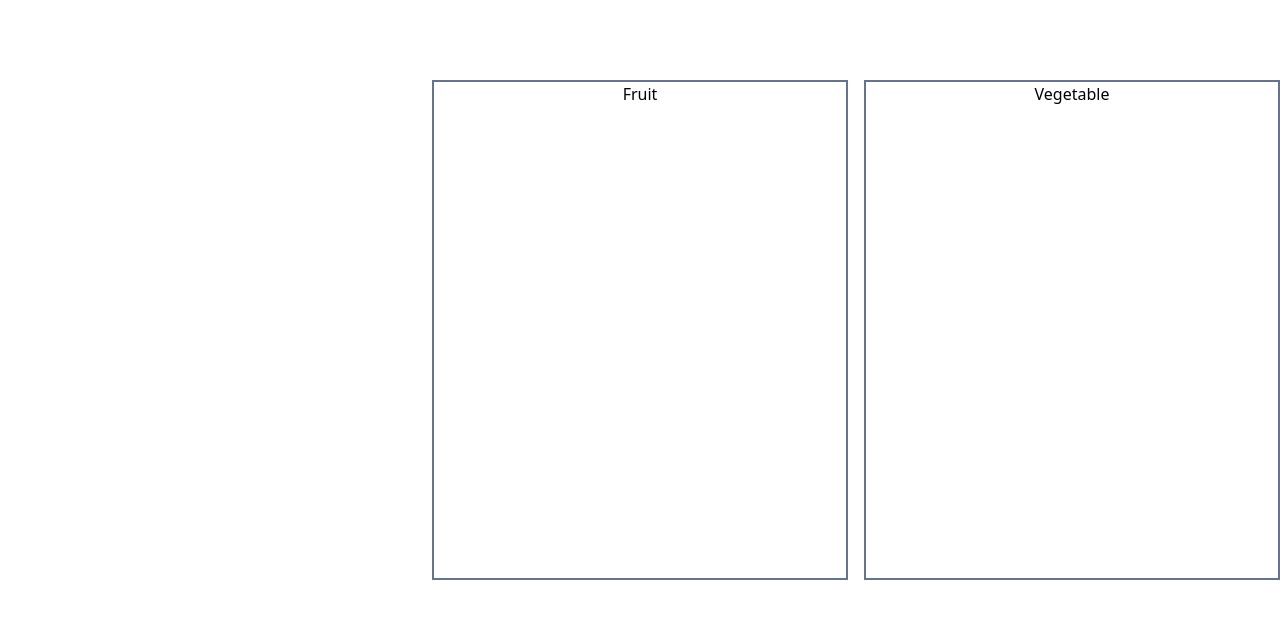
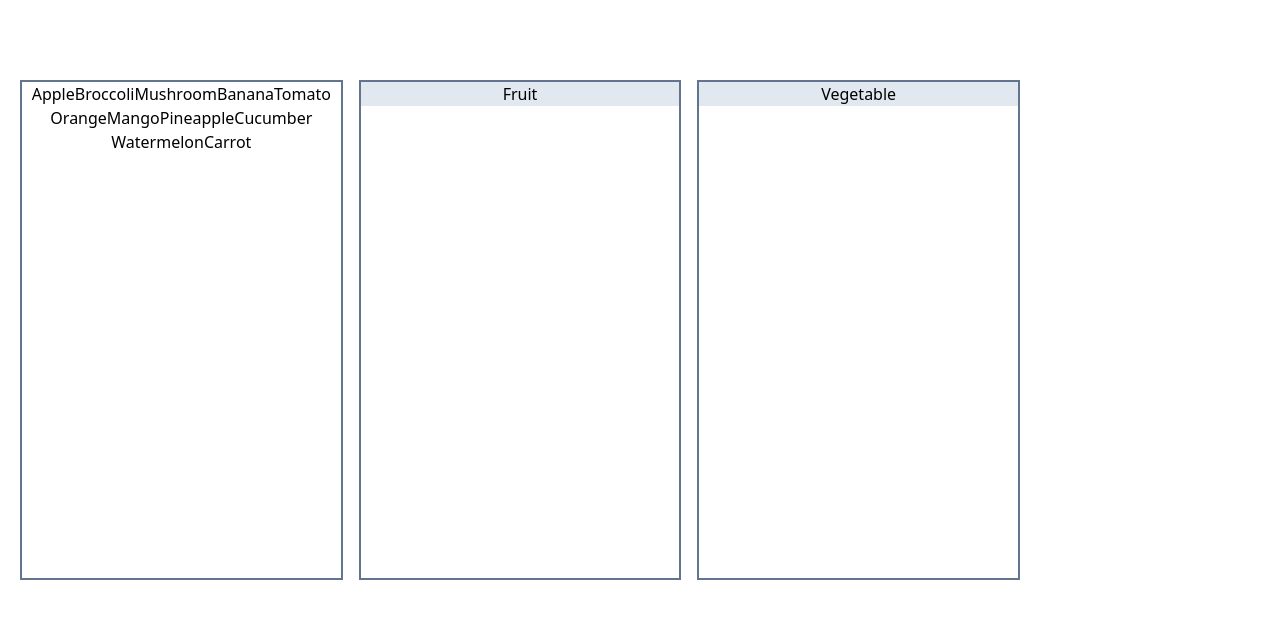
Before and after one commit to apisitangsuphan/auto-delete-todo-list, a Next.js app: page / in a window 1280 px wide. Shown: the top 618 px of the page. Built offline with nearby package versions, Linux system fonts and the light colour scheme.

Commit message:
function

```diff
--- a/src/app/assets/data.ts
+++ b/src/app/assets/data.ts
@@ -2,7 +2,7 @@ export type typeData = {
     type: string;
     name: string;
 }
-export const sumData = [
+export const sumDataList = [
   { type: "Fruit", name: "Apple" },
   { type: "Vegetable", name: "Broccoli" },
   { type: "Vegetable", name: "Mushroom" },
--- a/src/app/page.tsx
+++ b/src/app/page.tsx
@@ -1,18 +1,56 @@
-'use client'
-import React,{useState,useEffect} from 'react'
+"use client";
+import React, { useState, useEffect } from "react";
 import Image from "next/image";
-import { sumData,typeData } from './assets/data';
+import { sumDataList, typeData } from "./assets/data";
 
 export default function Home() {
-  const [sumData,setSumData] = useState<typeData[]>([]);
-  const [fruitList,setFruitList] = useState<typeData[]>([]);
-  const [vegetableLsit,setVegetableList] = useState<typeData[]>([]);
+  const [sumData, setSumData] = useState<typeData[]>(sumDataList || []);
+  const [fruitList, setFruitList] = useState<typeData[]>([]);
+  const [vegetableList, setVegetableList] = useState<typeData[]>([]);
+
+  useEffect(() => {
+    const timers = [...fruitList,...vegetableList].map(item =>
+      setTimeout( () => moveToMainList(item),5000)
+    )
+    return () => timers.forEach(timer => clearTimeout(timer))
+  },[fruitList,vegetableList])
+
+  const moveToMainList = (item:typeData) => {
+    if(item.type === "Fruit"){
+      setFruitList(fruitList => fruitList.filter(fruit => fruit.name !== item.name));
+    }else{
+      setVegetableList(vegetableList => vegetableList.filter(veg => veg.name !== item.name))
+    }
+    setSumData((prev => [...prev,item]));
+  }
+
+  const handleColumnClick = (item: typeData) => {
+    if(item.type === "Fruit"){
+      setFruitList(fruitList => [...fruitList,item]);
+    }else{
+      setVegetableList(vegetableList => [...vegetableList,item])
+    }
+    setSumData(sumData => sumData.filter(sumData => sumData.name !== item.name));
+  };
+
   return (
-    <div className="mt-20">
-      <div className="grid grid-cols-3 gap-4 text-center">
-        <div className="main"></div>
-        <div className="fruit border-2 border-slate-500 h-[500px]">Fruit</div>
-        <div className="vegetable border-2 border-slate-500">Vegetable</div>
+    <div className="container mt-20 mx-auto justify-center">
+      <div className="grid grid-cols-3 gap-4 text-center mx-5 max-w-[1000px]">
+        <div className="main border-2 border-slate-500 h-[500px]">
+
+          {sumData.map((data) => {
+            return (<button type="button" key={data.name} onClick={() => {}}>
+              {data.name}
+              </button>
+            );
+          })}
+        </div>
+        <div className="fruit border-2 border-slate-500 h-[500px]">
+          <h1 className="bg-slate-200">Fruit</h1>
+        </div>
+        <div className="vegetable border-2 border-slate-500">
+        <h1 className="bg-slate-200">Vegetable</h1>
+        </div>
       </div>
     </div>
   );
```
